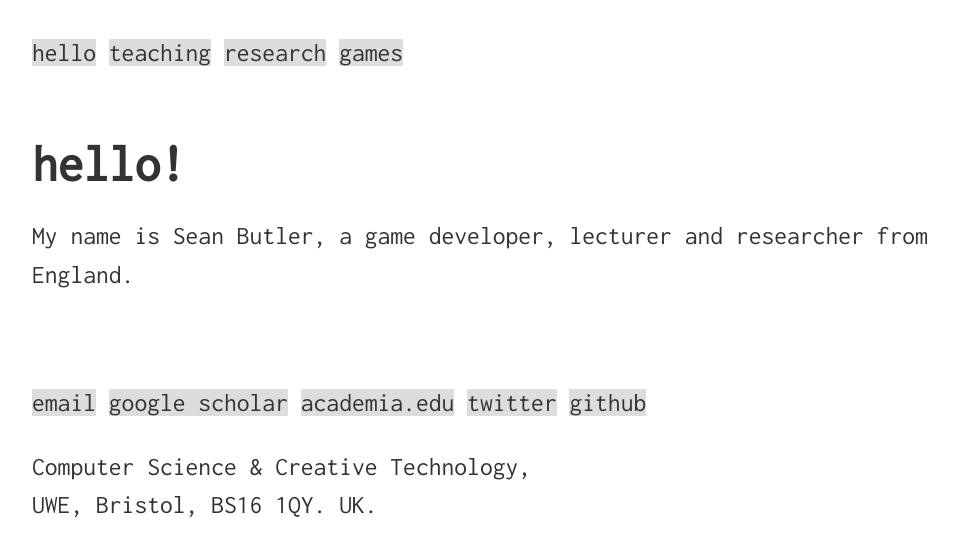
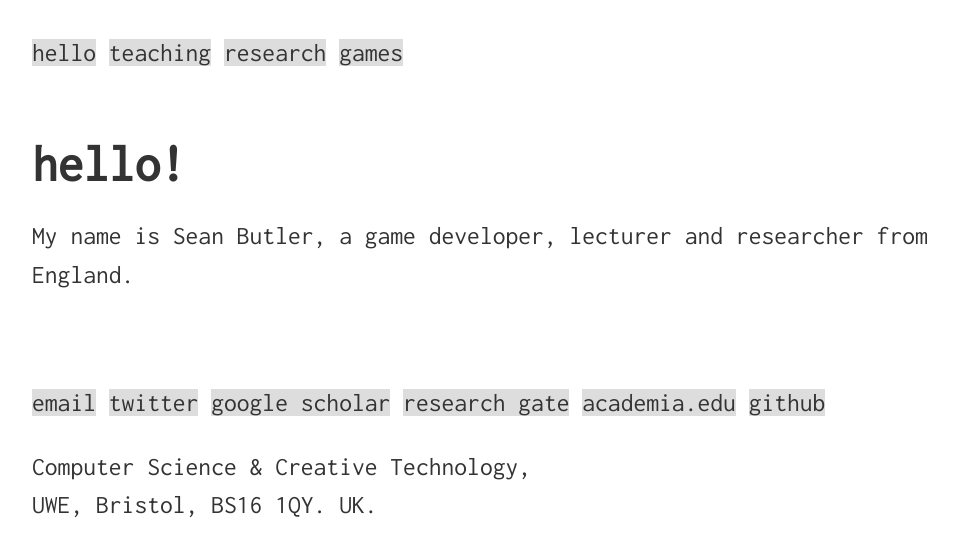
Before and after one commit to seanbutler/www.seanbutler.net, a Jekyll site: the page built from index.html, in a window 1280 px wide. Shown: the top 557 px of the page, without its empty margins (104-1062 px from the left). Built offline with Jekyll 4.4.1, drawn with Linux system fonts in a browser that asks for light colours.

Commit message:
added researchgate

```diff
--- a/_layouts/default.html
+++ b/_layouts/default.html
@@ -27,9 +27,10 @@
 		<footer>
 			<p>
 				<a href = "mailto:sean2.butler@uwe.ac.uk">email</a>
+				<a href = "https://twitter.com/butlersean">twitter</a>
 				<a href = "https://scholar.google.co.uk/citations?user=XicxPzcAAAAJ">google scholar</a>
+				<a href = "https://www.researchgate.net/profile/Sean_Butler13">research gate</a>
 				<a href = "https://bristoluwe.academia.edu/SeanButler">academia.edu</a>
-				<a href = "https://twitter.com/butlersean">twitter</a>
 				<a href = "https://github.com/seanbutler">github</a>
 			</p>
 
```
